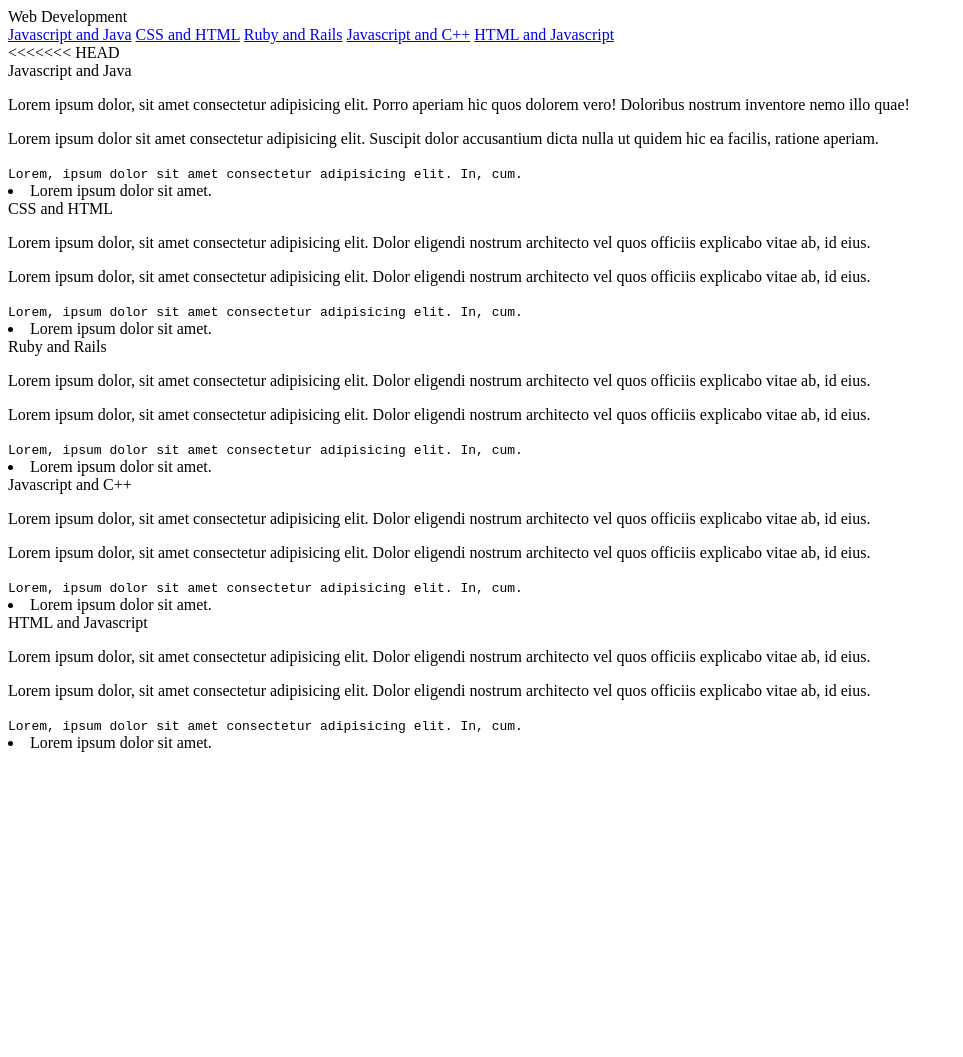
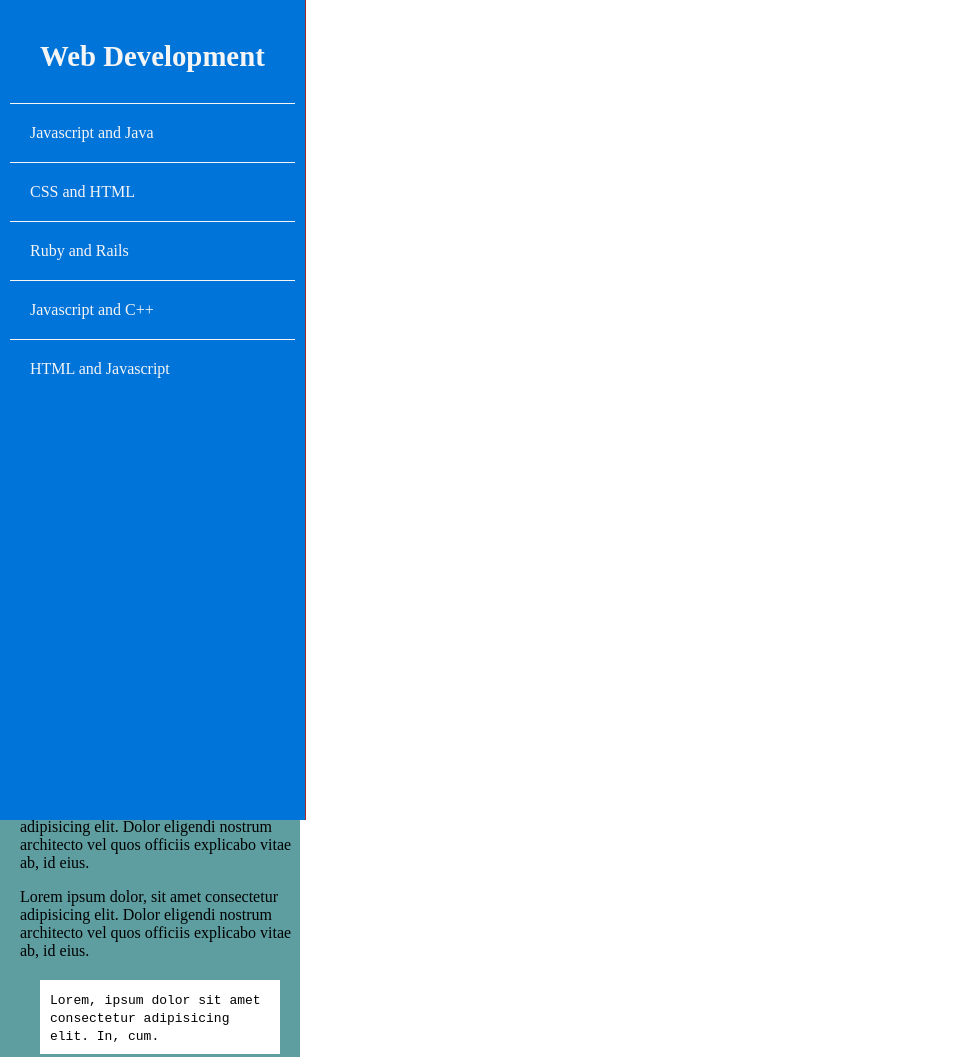
Before and after one commit to aymanmak/microverse-Ayman-Michael, a plain HTML site: page index.html in a window 1280 px wide. Shown: the top 1057 px of the page, without its empty margins (0-963 px from the left). Before the commit the page ends 800 px from the top, so only its background shows below. Drawn offline with Linux system fonts and the light colour scheme.

Commit message:
css styling

```diff
--- a/css/style.css
+++ b/css/style.css
@@ -0,0 +1,54 @@
+body{
+    display: flex;
+}
+#main-doc{
+    padding-left: 20px;
+    background: cadetblue;
+}
+@media screen and (min-width:700px) {
+    body{
+        display: grid;
+        grid-template-columns: 300px auto;
+        margin:0;
+
+    }
+    #navbar{
+        grid-column: 1;
+        display: flex;
+        position:fixed;
+        flex-direction: column;
+        border-right: 1px solid brown;
+        padding: 10px;
+        height: 100vh;
+        background: #0074D9;
+        color: whitesmoke;
+        margin:auto;
+    }
+    #navbar a {
+        padding:20px;
+        border-top: 1px solid whitesmoke;
+        text-decoration: none;
+        color:whitesmoke;
+    }
+    #navbar header{
+        font-size: 180%;
+        padding: 30px;
+        font-weight: 800;
+    }
+    #main-doc header{
+        font-size: 140%;
+        font-weight: 700;
+        margin:20px;
+    }
+    #main-doc div{
+        background-color: white;
+        padding: 10px;
+        margin:20px;
+    }
+
+}
+hr{
+    height: 1px;
+        background-color: #ccc;
+        border: none;
+}
--- a/index.html
+++ b/index.html
@@ -36,43 +36,43 @@
     </nav>
     <!-- ===================End of Navbar =======================-->
 
-    <<<<<<< HEAD <main id="main-doc">
+     <main id="main-doc">
         <section class="main-section" id="javascript_and_java">
             <header>Javascript and Java</header>
             <p>Lorem ipsum dolor, sit amet consectetur adipisicing elit. Porro aperiam hic quos dolorem vero! Doloribus nostrum inventore nemo illo quae!</p>
             <p>Lorem ipsum dolor sit amet consectetur adipisicing elit. Suscipit dolor accusantium dicta nulla ut quidem hic ea facilis, ratione aperiam.</p>
-            <code>Lorem, ipsum dolor sit amet consectetur adipisicing elit. In, cum.</code>
-            <li>Lorem ipsum dolor sit amet.</li>
+            <div><code>Lorem, ipsum dolor sit amet consectetur adipisicing elit. In, cum.</code></div>
+            <li>Lorem ipsum dolor sit amet.</li><hr>
         </section>
         <section class="main-section" id="css_and_html">
             <header>CSS and HTML</header>
             <p>Lorem ipsum dolor, sit amet consectetur adipisicing elit. Dolor eligendi nostrum architecto vel quos officiis explicabo vitae ab, id eius.</p>
             <p>Lorem ipsum dolor, sit amet consectetur adipisicing elit. Dolor eligendi nostrum architecto vel quos officiis explicabo vitae ab, id eius.</p>
-            <code>Lorem, ipsum dolor sit amet consectetur adipisicing elit. In, cum.</code>
-            <li>Lorem ipsum dolor sit amet.</li>
+            <div><code>Lorem, ipsum dolor sit amet consectetur adipisicing elit. In, cum.</code></div>
+            <li>Lorem ipsum dolor sit amet.</li><hr>
         </section>
         <section class="main-section" id="ruby_and_rails">
             <header>Ruby and Rails</header>
             <p>Lorem ipsum dolor, sit amet consectetur adipisicing elit. Dolor eligendi nostrum architecto vel quos officiis explicabo vitae ab, id eius.</p>
             <p>Lorem ipsum dolor, sit amet consectetur adipisicing elit. Dolor eligendi nostrum architecto vel quos officiis explicabo vitae ab, id eius.</p>
-            <code>Lorem, ipsum dolor sit amet consectetur adipisicing elit. In, cum.</code>
-            <li>Lorem ipsum dolor sit amet.</li>
+            <div><code>Lorem, ipsum dolor sit amet consectetur adipisicing elit. In, cum.</code></div>
+            <li>Lorem ipsum dolor sit amet.</li><hr>
         </section>
         <section class="main-section" id="javascript_and_c++">
             <header>Javascript and C++</header>
             <p>Lorem ipsum dolor, sit amet consectetur adipisicing elit. Dolor eligendi nostrum architecto vel quos officiis explicabo vitae ab, id eius.</p>
 
             <p>Lorem ipsum dolor, sit amet consectetur adipisicing elit. Dolor eligendi nostrum architecto vel quos officiis explicabo vitae ab, id eius.</p>
-            <code>Lorem, ipsum dolor sit amet consectetur adipisicing elit. In, cum.</code>
-            <li>Lorem ipsum dolor sit amet.</li>
+            <div><code>Lorem, ipsum dolor sit amet consectetur adipisicing elit. In, cum.</code></div>
+            <li>Lorem ipsum dolor sit amet.</li><hr>
         </section>
         <section class="main-section" id="html_and_javascript">
             <header>HTML and Javascript</header>
             <p>Lorem ipsum dolor, sit amet consectetur adipisicing elit. Dolor eligendi nostrum architecto vel quos officiis explicabo vitae ab, id eius.</p>
             <p>Lorem ipsum dolor, sit amet consectetur adipisicing elit. Dolor eligendi nostrum architecto vel quos officiis explicabo vitae ab, id eius.</p>
-            <code>Lorem, ipsum dolor sit amet consectetur adipisicing elit. In, cum.</code>
+            <div><code>Lorem, ipsum dolor sit amet consectetur adipisicing elit. In, cum.</code></div>
             <li>Lorem ipsum dolor sit amet.</li>
-        </section>
+        </section><hr>
 
 
         </main>
```
